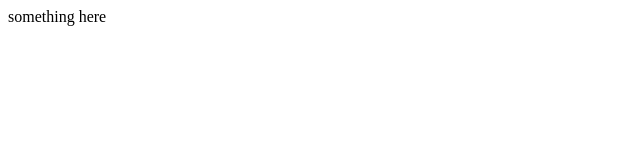
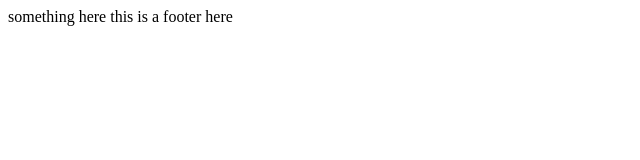
Before and after one commit to picaobaby/gittest, a plain HTML site: page index.html in a window 1280 px wide. Shown: the whole page, without its empty margins (0-640 px from the left). Drawn offline with Linux system fonts and the light colour scheme.

Commit message:
third commit

```diff
--- a/index.html
+++ b/index.html
@@ -6,5 +6,7 @@
 </head>
 <body>
     something here
+
+    this is a footer here
 </body>
 </html>
```
